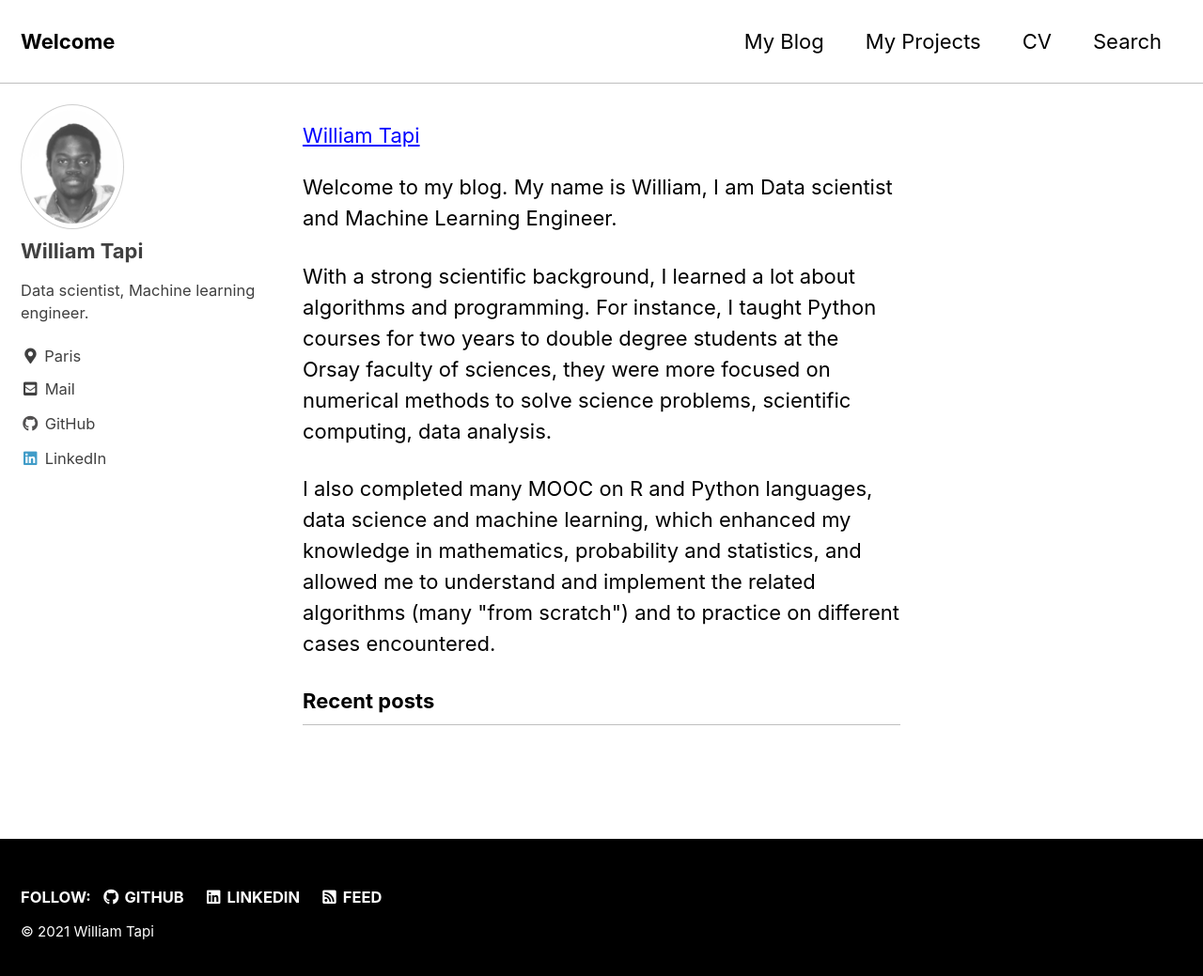
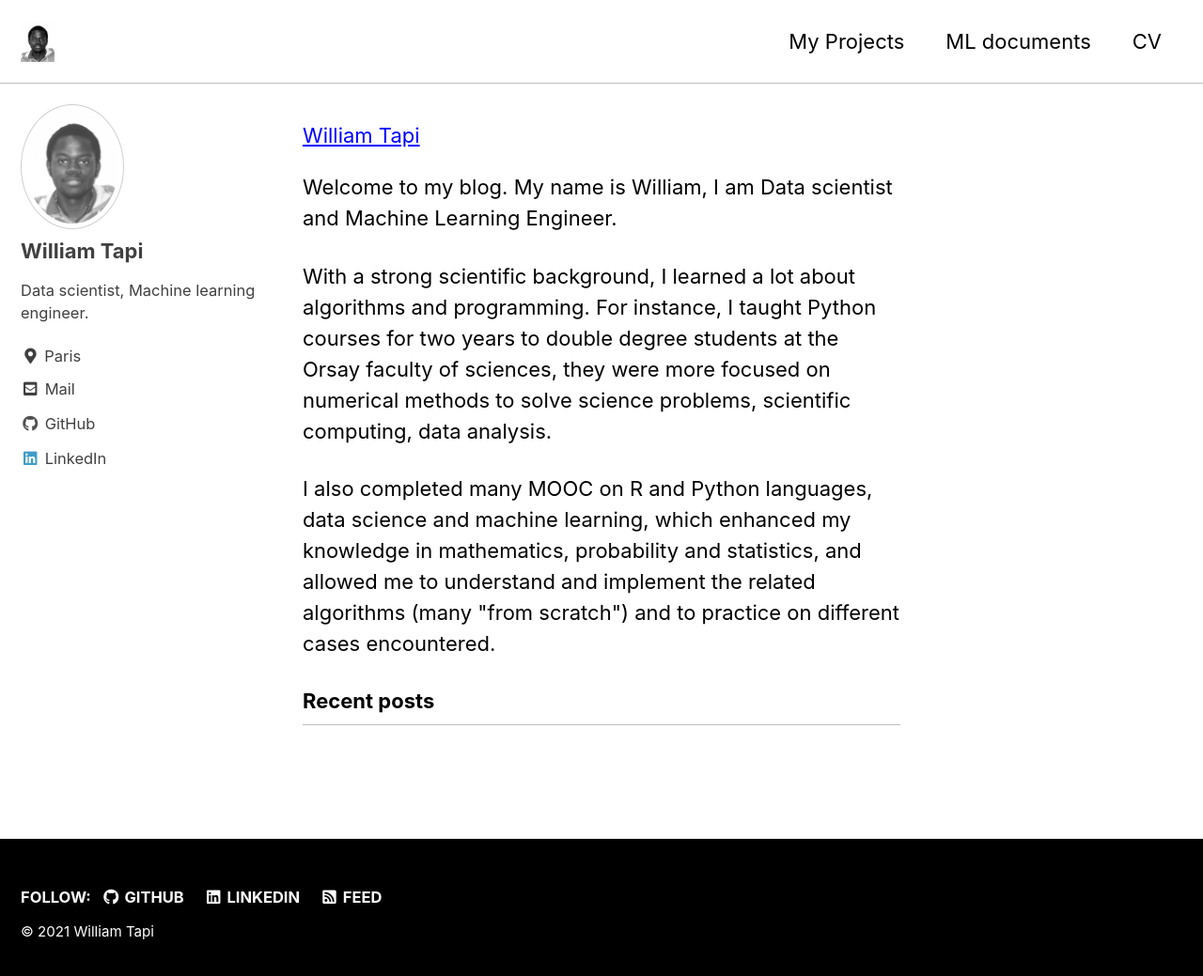
Before and after one commit to Will007-max/Will007-max.github.io, a Jekyll site: the page built from index.html, in a window 1280 px wide and 1048 px high. Shown: the top 1039 px of the window at 94% size. Built offline with Jekyll 4.4.1, drawn with Linux system fonts in a browser that asks for light colours; cached includes are drawn as plain includes; a script that is not in the unit is left out; the list of posts is cut into pages by our own code; comment, search, counter and statistics services are not loaded.

Commit message:
earth map

```diff
--- a/_config.yml
+++ b/_config.yml
@@ -16,7 +16,7 @@
 
 # Site Settings
 locale                   : "en-US"
-title                    : "Welcome"
+title                    : ""
 title_separator          : "|"
 subtitle                 : # site tagline that appears below site title in masthead
 name                     : "William Tapi"
@@ -25,14 +25,14 @@
 baseurl                  : # the subpath of your site, e.g. "/blog"
 repository               : # GitHub username/repo-name e.g. "mmistakes/minimal-mistakes"
 teaser                   : "assets/images/william_photo.jpg" # path of fallback teaser image, e.g. "/assets/images/500x300.png"
-logo                     : # path of logo image to display in the masthead, e.g. "/assets/images/88x88.png"
+logo                     : "assets/images/william_photo.jpg" # path of logo image to display in the masthead, e.g. "/assets/images/88x88.png"
 masthead_title           : # overrides the website title displayed in the masthead, use " " for no title
 # breadcrumbs            : false # true, false (default)
 words_per_minute         : 200
 comments:
-  provider               : # false (default), "disqus", "discourse", "facebook", "staticman", "staticman_v2", "utterances", "custom"
+  provider               : "disqus" # false (default), "disqus", "discourse", "facebook", "staticman", "staticman_v2", "utterances", "custom"
   disqus:
-    shortname            : # https://help.disqus.com/customer/portal/articles/466208-what-s-a-shortname-
+    shortname            : "will007-max-github.io" # https://help.disqus.com/customer/portal/articles/466208-what-s-a-shortname-
   discourse:
     server               : # https://meta.discourse.org/t/embedding-discourse-comments-via-javascript/31963 , e.g.: meta.discourse.org
   facebook:
@@ -86,7 +86,7 @@
 
 # Analytics
 analytics:
-  provider               : false # false (default), "google", "google-universal", "google-gtag", "custom"
+  provider               : google # false (default), "google", "google-universal", "google-gtag", "custom"
   google:
     tracking_id          :
     anonymize_ip         : # true, false (default)
--- a/_data/navigation.yml
+++ b/_data/navigation.yml
@@ -1,12 +1,12 @@
 # main links
 main:
-  - title: "My Blog"
+  #- title: "My Blog"
+    #url: https://will007-max.github.io
+  - title: "My Projects"
     url: https://will007-max.github.io
-  - title: "My Projects"
+  - title: "ML documents"
     url: https://will007-max.github.io
   - title: "CV"
     url: /resume
-  - title: "Search"
-    url: https://will007-max.github.io
   # - title: "Sitemap"
   #   url: /sitemap/
```
Also changed, not shown: index.html (+10 -0 lines).
